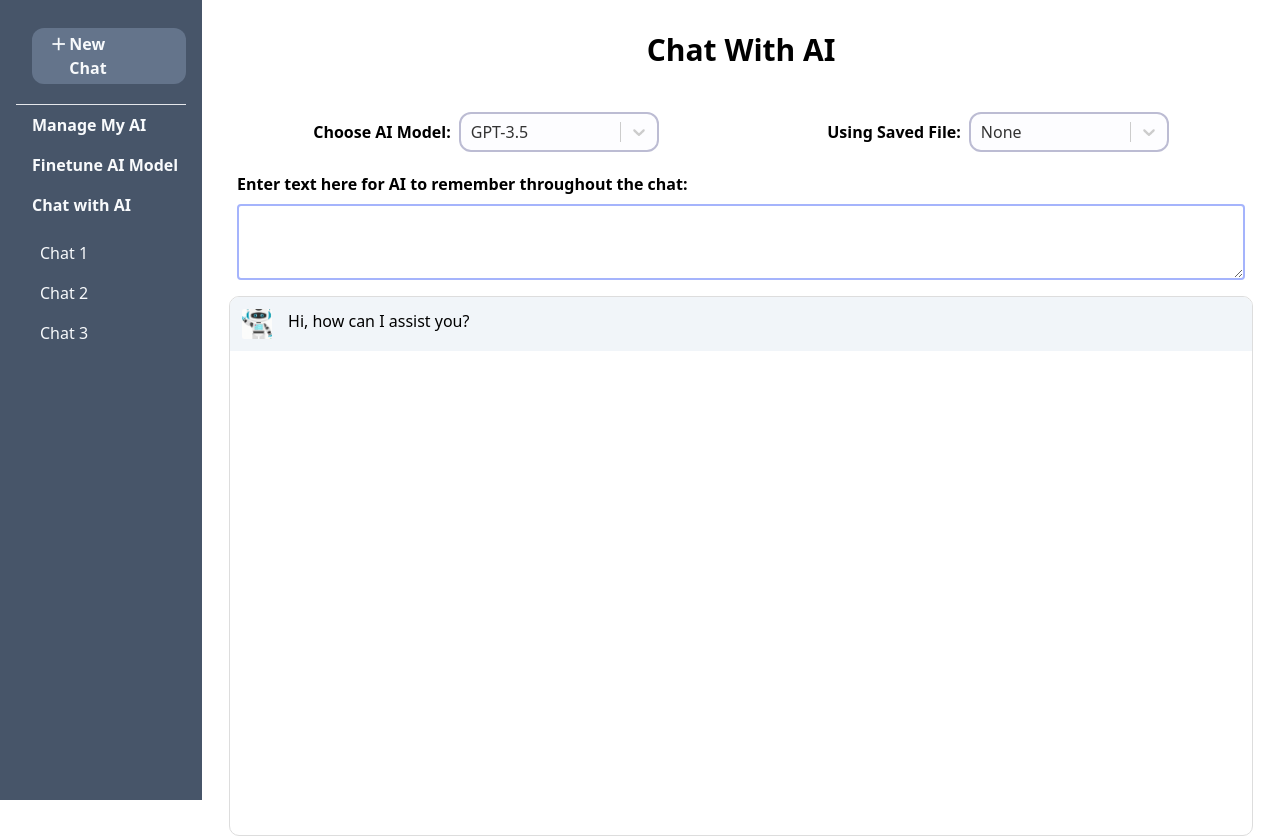
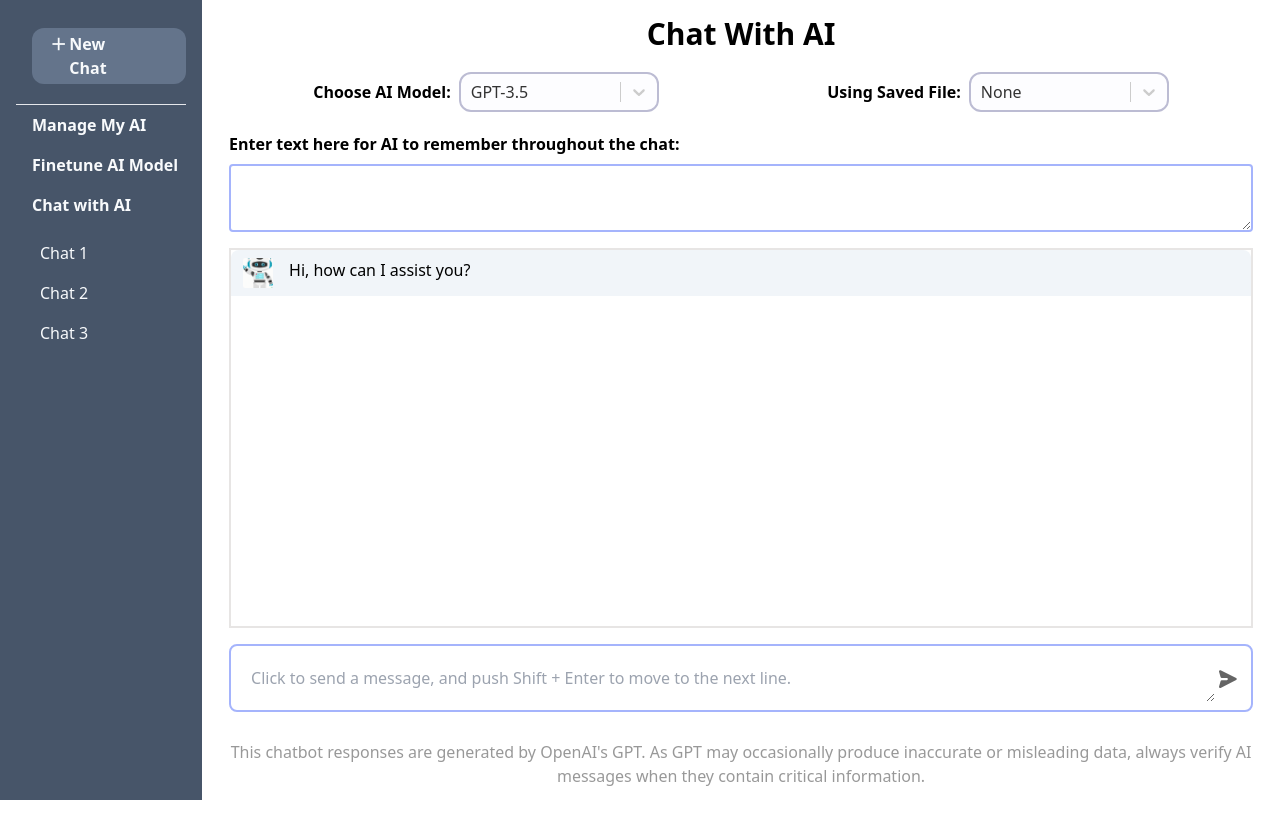
Before and after one commit to rexcare367/Smartchat-RAG, a Next.js app: page / in a window 1280 px wide. Shown: the top 836 px of the page. After the commit the page ends 800 px from the top, so only its background shows below. Built offline with nearby package versions, Linux system fonts and the light colour scheme; no server answers.

Commit message:
Update home page layout and color

```diff
--- a/src/components/ChatMessage.tsx
+++ b/src/components/ChatMessage.tsx
@@ -13,7 +13,7 @@ const ChatMessage: React.FC<ChatMessageProps>  = ({message, lastIndex, loading})
     <>
       {message?.question?.length !== 0 &&
         <div
-          className="flex p-3 text-black"
+          className="flex px-3 py-2 text-black"
         >
           <Image
             src="/user.png"
@@ -26,7 +26,7 @@ const ChatMessage: React.FC<ChatMessageProps>  = ({message, lastIndex, loading})
           <p>{message.question}</p>
         </div>}
       {<div
-        className="flex p-3 bg-slate-100 color-black ease-in duration-300"
+        className="flex px-3 py-2 bg-slate-100 color-black ease-in duration-300"
       >
         <Image
           src="/bot.png"
--- a/src/components/Header.tsx
+++ b/src/components/Header.tsx
@@ -6,7 +6,7 @@ interface HeaderProps {
 
 const Header : FC<HeaderProps> = ({ pageTitle }) => {
   return (
-    <header className="text-2xl py-8 font-bold text-center text-3xl">
+    <header className="text-2xl pt-4 pb-2 font-bold text-center text-3xl">
       <h1>{ pageTitle }</h1>
     </header>
   )
--- a/src/pages/index.tsx
+++ b/src/pages/index.tsx
@@ -9,7 +9,6 @@ import Header from '@/src/components/Header'
 import Notification from '@/src/components/Notification'
 import { Message } from '@/src/types/chat'
 import { OptionType } from '@/src/types/common'
-
 
 const modelOptions: OptionType[] = [
   { value: 'gpt-3.5-turbo', label: 'GPT-3.5' },
@@ -178,20 +177,20 @@ const HomePage : FC<{
           label='Using Saved File:'
         />
       </div>
-      <div  className="flex flex-col w-80vw item-center p-2"
+      <div  className="flex flex-col w-80vw item-center py-2"
       >
         <label className="text-base font-bold">Enter text here for AI to remember throughout the chat:</label>
         <textarea
-          rows={3}
+          rows={2}
           name='userSystemPrompt'
           onChange={handleBasePromptChange}
           value={basePrompt}
-          className={`w-full placeholder-gray-400 my-2 border-2 border-indigo-300 rounded focus:ring-stone-100 focus:outline-none hover:bg-stone-50`}
+          className={`w-full placeholder-gray-400 my-2 p-2 border-2 border-indigo-300 rounded focus:ring-stone-100 focus:outline-none hover:bg-stone-50`}
         />
       </div>
 
-      <div className="flex flex-col h-80vh items-center justify-between">
-        <div className={`w-80vw grow bg-white border-2 border-indigo-100 rounded-lg chat-container`}>
+      <div className="flex flex-col w-80vw h-60vh items-center justify-between">
+        <div className={`w-80vw grow bg-white border-2 border-stone-200 overflow-y-auto`}>
           <div
             className="w-full h-full overflow-y-scroll rounded-lg"
             ref={messagesRef}
--- a/src/styles/globals.css
+++ b/src/styles/globals.css
@@ -24,11 +24,3 @@ html, body {
 .bot-response p {
   padding: 0px 0px 10px 0px;
 }
-
-.chat-container {
-  height: 400px;  /* Adjust this value to what suits your design */
-  overflow-y: auto;
-  width: 100%;
-  border: 1px solid #ddd;
-  border-radius: 10px;
-}
```
